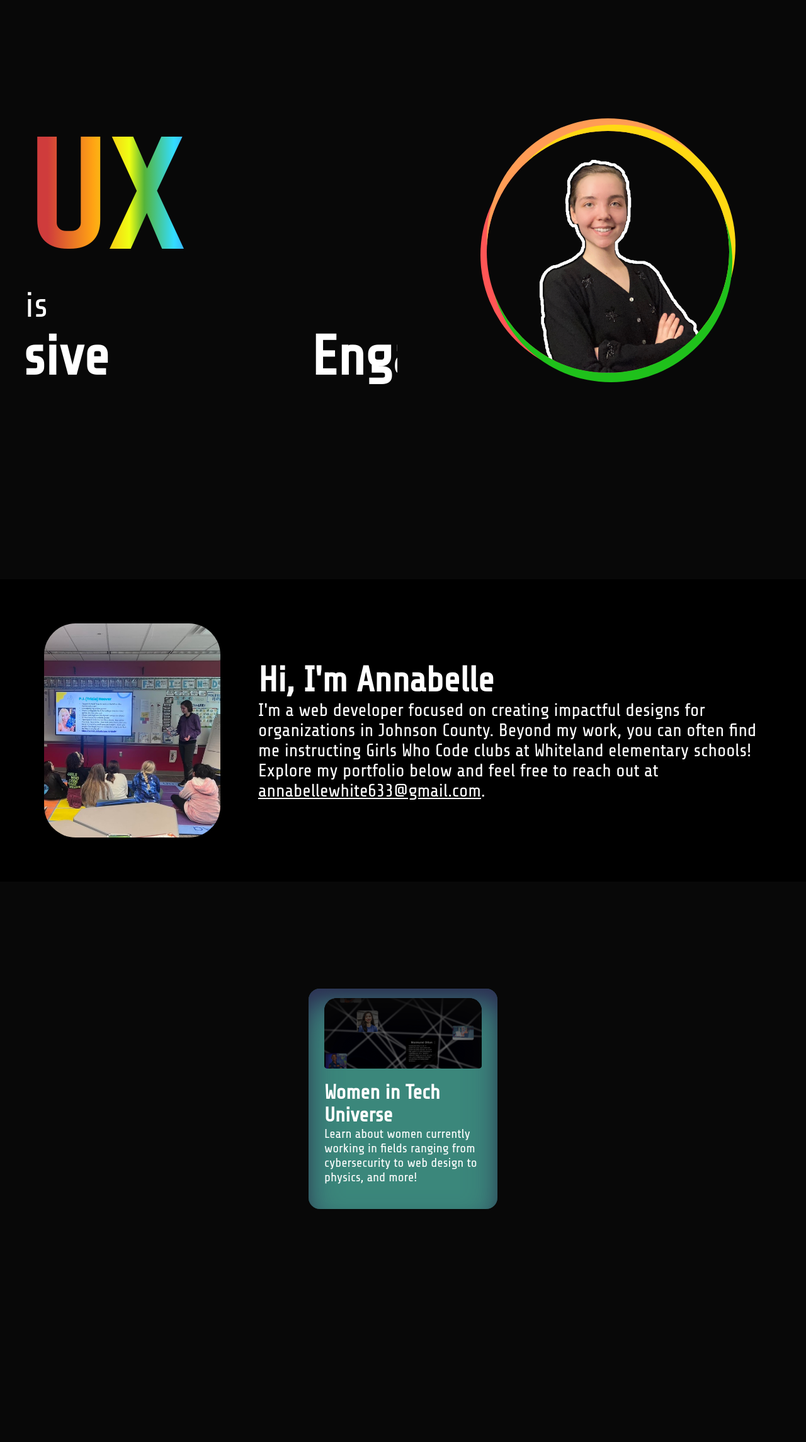
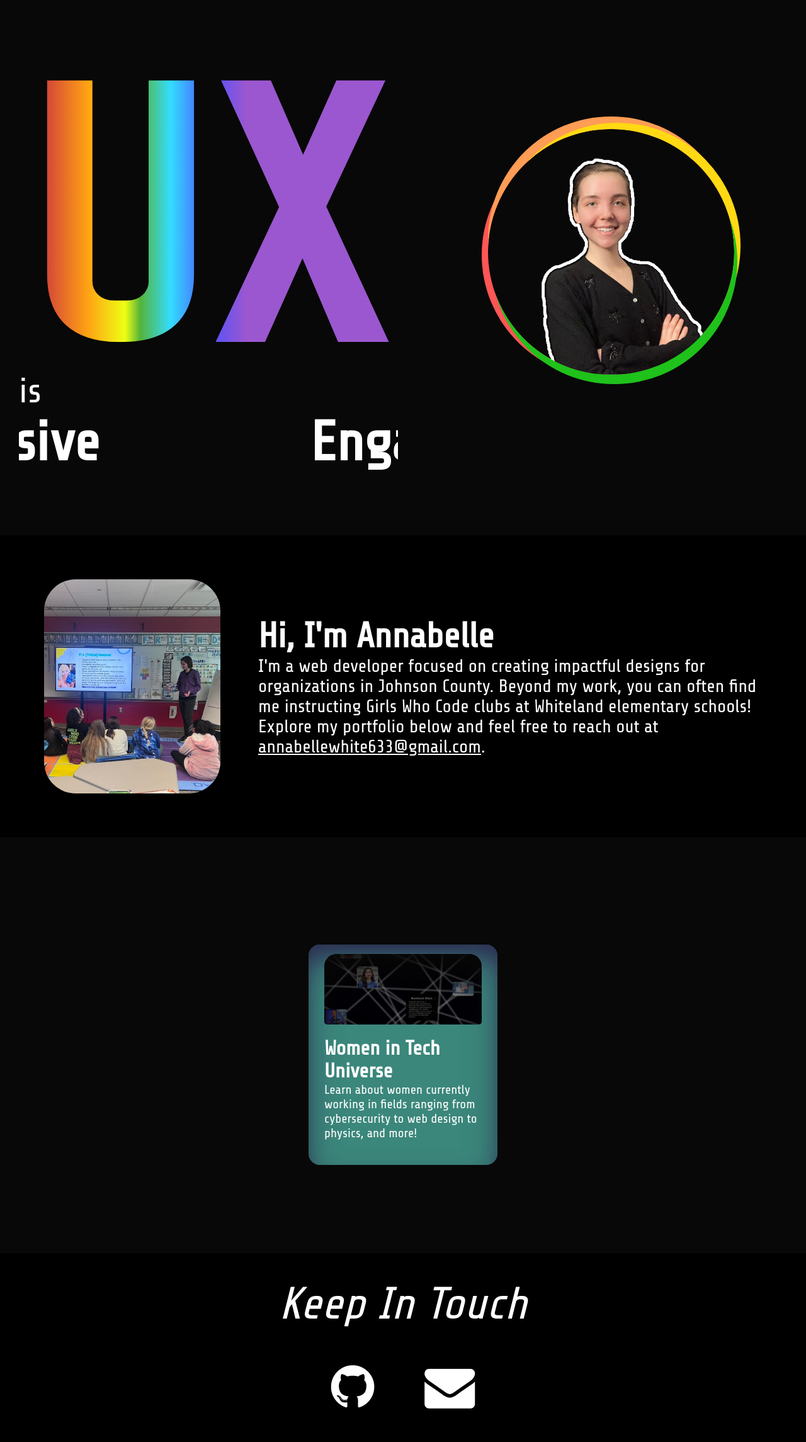
Before and after one commit to anabel12345/annabelle, a website built with webpack: page dist/index.html in a window 1280 px wide. Shown: the whole page at 63% size. Before the commit the page ends 2060 px from the top, so only its background shows below. Built offline with Linux system fonts and the light colour scheme.

Commit message:
created contact section

```diff
--- a/src/main-styles.css
+++ b/src/main-styles.css
@@ -65,6 +65,7 @@ section#introduction span{
 
 
 section#introduction .image-of-annabelle{
+    /* background:url('./images/rainbow-bg.jpg'); */
     aspect-ratio:1/1;
     min-width:300px;
     max-width:100%;
@@ -96,8 +97,6 @@ section#introduction .image-of-annabelle{
 
 
 
-
-
 section#bio {
     padding:70px;
     display:flex;
@@ -115,11 +114,6 @@ section#bio .image{
     border-radius:50px;
     width:280px;
     height:340px;
-
-    background-image: url('./images/gwc.png');
-     background-position: right;
-     background-repeat: no-repeat;
-     background-size: cover;
 }
 
 section#bio .greeting{
@@ -133,8 +127,12 @@ section#bio .bio-text{
     flex:2 1 450px;
 }
 
-
-
+section#bio .image{
+    background-image: url('./images/gwc.png');
+     background-position: right;
+     background-repeat: no-repeat;
+     background-size: cover;
+}
 
 
 
@@ -198,3 +196,99 @@ section#portfolio .wit-verse .preview-image-overlay {
     background-color: rgba(0, 0, 0, 0.5); /* Adjust alpha for darkness */
     border-radius:20px 20px 5px 5px
   }
+
+
+
+
+section#contact{
+    background-color: black;
+    height:300px;
+    font-size:4.5rem;
+    display:flex;
+    flex-direction: column;
+    justify-content: space-evenly;
+    align-items: center;
+    font-style: italic;
+    gap:10px;
+}
+
+section#contact .description{
+    text-align:center;
+}
+
+section#contact .icon{
+    color:white;
+    transition: transform 0.3s ease-in-out;
+    font-size:80px;
+}
+
+section#contact .icon:hover {
+    transform: scale(1.4); /* Scale the element on hover */
+  }
+section#contact a{
+    color:white;
+}
+
+section#contact .icons{
+    display:flex;
+    gap:80px;
+}
+
+
+
+
+@media screen and (min-width: 700px) {
+    section#introduction h1{
+        font-size:35rem;
+        /* display:inline; */
+    }
+    section#introduction{
+        padding:30px;
+        margin-bottom:50px;
+    }
+    section{
+        margin-bottom:120px;
+    }
+    section#contact{
+        margin-bottom: 0;
+    }
+    section#introduction  .static-text span {
+        margin-top:-90px;
+    }
+  }
+
+
+
+@media screen and (max-width: 350px) {
+    section#introduction .image-of-annabelle{
+        aspect-ratio:1/1;
+        min-width:200px;
+        max-width:100%;
+        width:70%;
+        border-radius:100%;
+        box-shadow:  rgb(31, 193, 27) 5px 15px, rgb(255, 217, 19) 10px -10px,  rgb(255, 156, 85) -0px -20px, rgb(255, 85, 85) -10px 5px;
+    }
+    section#portfolio .portfolio-card{
+        width:250px;
+    }
+
+  }
+
+  @media screen and (max-width:400px){
+    section#bio span#email{
+        font-size:1.4rem;
+
+    }
+  }
+
+  @keyframes scaleUp {
+    0% {
+      transform: scale(0.5);
+      transform-origin: 50% 0%;
+    }
+
+    100% {
+      transform: scale(1);
+      transform-origin: 50% 0%;
+    }
+  }
```
Also changed, not shown: dist/index.html, dist/main.js.
